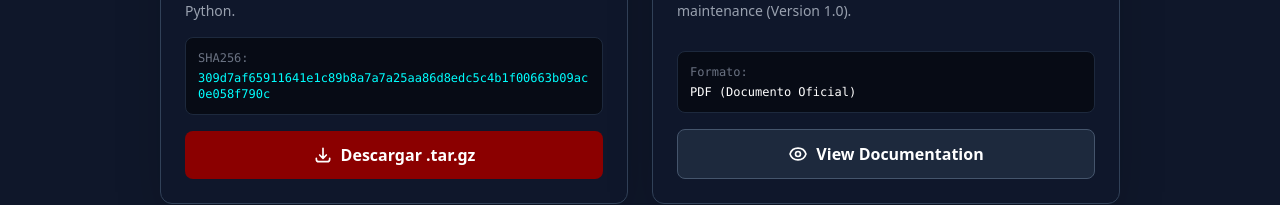
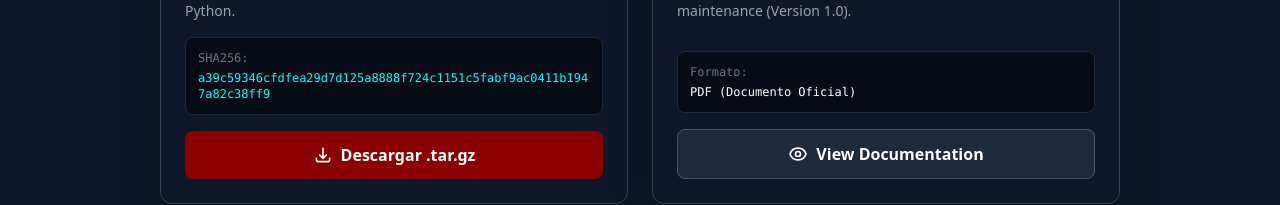
Before and after one commit to alfasierra/sentinelarg-landing, a React (Vite) app: page / in a window 1280 px wide. Shown: the part 7446-7651 px from the top of the page. Built offline with nearby package versions, Linux system fonts and the light colour scheme.

Commit message:
Update SHA256 checksum in App.jsx

```diff
--- a/src/App.jsx
+++ b/src/App.jsx
@@ -595,7 +595,7 @@ function App() {
               </p>
               <div className="bg-black/50 rounded-lg p-3 border border-slate-800 mb-4">
                 <p className="text-gray-500 text-xs font-mono mb-1">SHA256:</p>
-                <p className="text-[#00FFFF] text-xs font-mono break-all">309d7af65911641e1c89b8a7a7a25aa86d8edc5c4b1f00663b09ac0e058f790c</p>
+                <p className="text-[#00FFFF] text-xs font-mono break-all">a39c59346cfdfea29d7d125a8888f724c1151c5fabf9ac0411b1947a82c38ff9</p>
               </div>
               <a href="https://github.com/alfasierra/sentinelarg-landing/releases/download/v1.0.1/sentinelarg-v1.0.1-client.tar.gz" className="w-full bg-[#8B0000] hover:bg-red-800 text-white font-bold py-3 px-4 rounded-lg transition flex items-center justify-center gap-2">
                 <svg className="w-5 h-5" fill="none" stroke="currentColor" viewBox="0 0 24 24"><path strokeLinecap="round" strokeLinejoin="round" strokeWidth={2} d="M4 16v1a3 3 0 003 3h10a3 3 0 003-3v-1m-4-4l-4 4m0 0l-4-4m4 4V4" /></svg>
```
